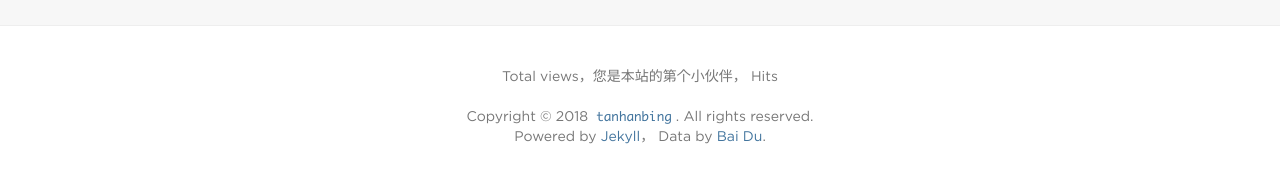
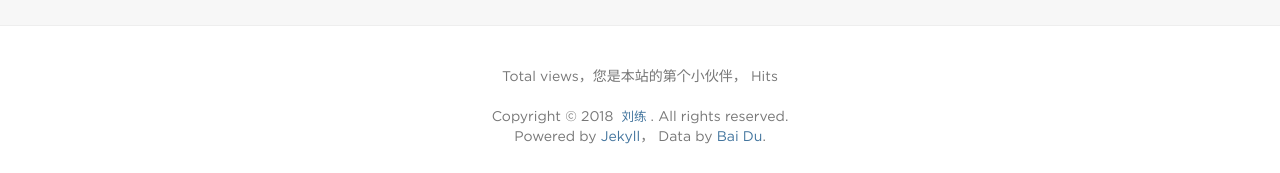
Before and after one commit to hanbingtan/hanbingtan.github.io, a Jekyll site: the page built from index.html, in a window 1280 px wide and 1024 px high. Shown: the part 848-1021 px from the top of the window. Built offline with Jekyll 4.4.1, drawn with Linux system fonts in a browser that asks for light colours; nearby versions of some CDN libraries; the list of posts is cut into pages by our own code; comment, search, counter and statistics services are not loaded.

Commit message:
Update _config.yml

```diff
--- a/_config.yml
+++ b/_config.yml
@@ -1,9 +1,9 @@
 # Site settings
-name: tylertan的博客
-email: 1397309528@qq.com
-author: tanhanbing
-url: http://hanbingtan.com
-resume_site: http://hanbingtan.com/
+name: 个人简历
+email: 764379646@qq.com
+author: 刘练
+url:
+resume_site:
 github: https://github.com/hanbingtan/
 baseurl: ""  #根目录
 description: 找工作/科研/锻炼
```
